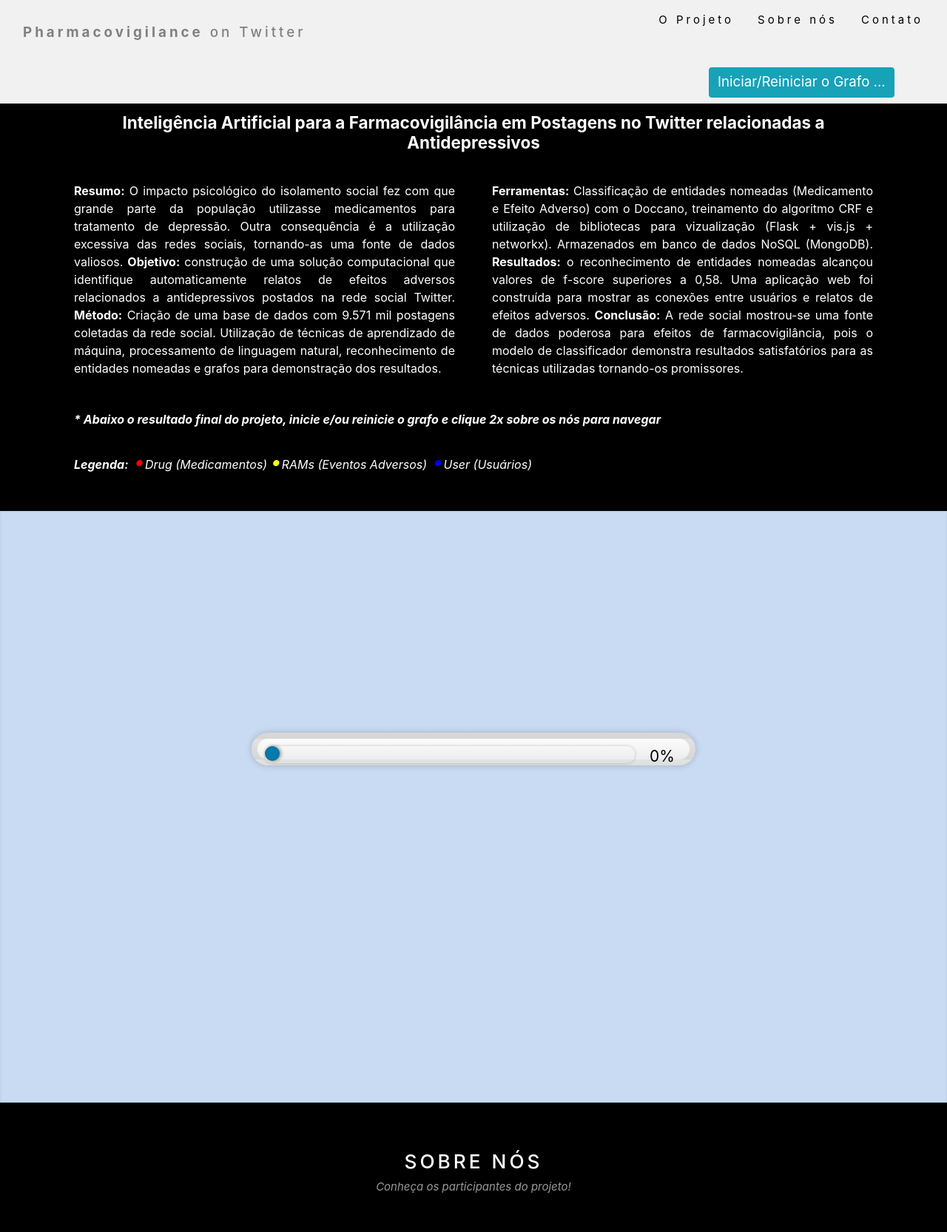
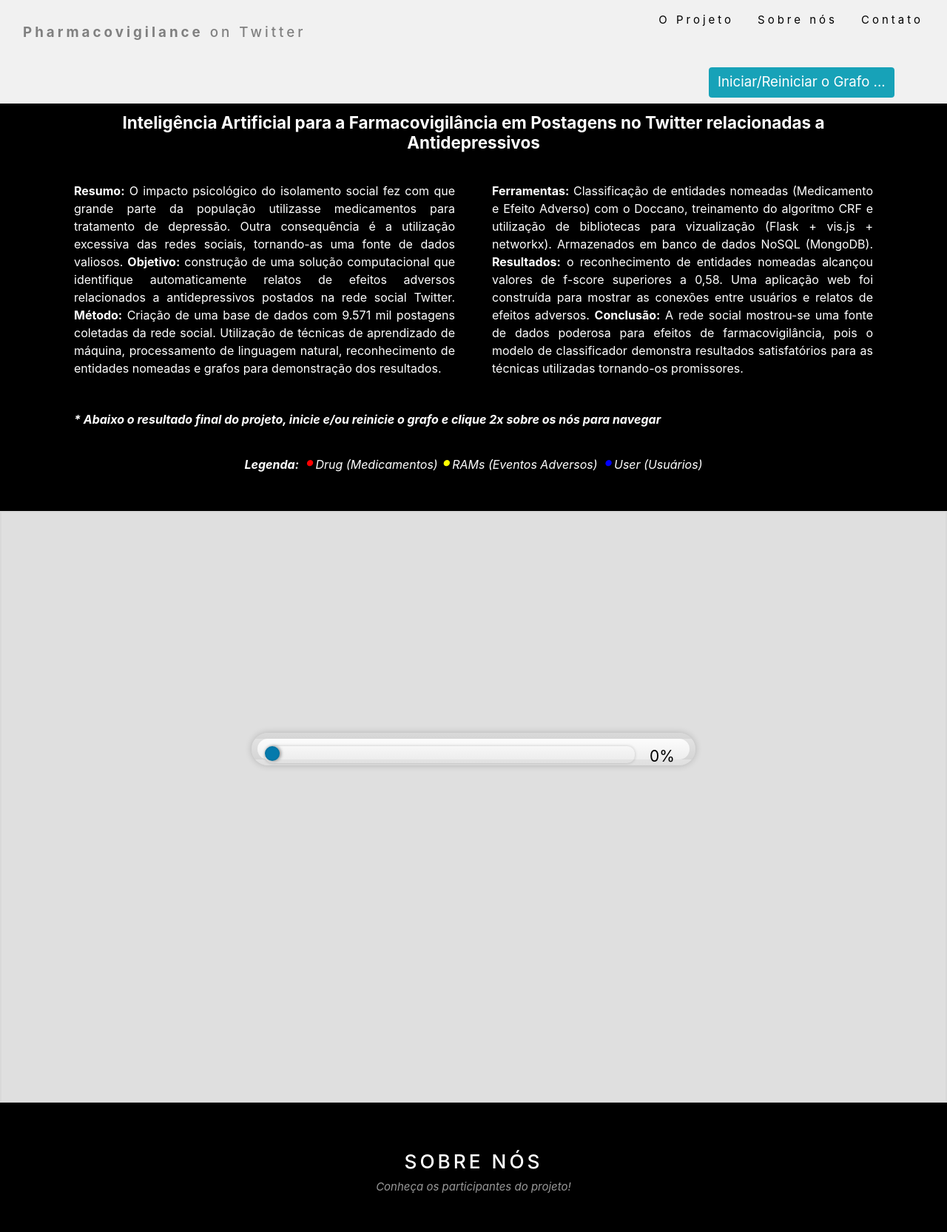
Before and after one commit to Pharmacovigilance-on-Twitter/adr-ner-visualization, a Flask app: page / in a window 1280 px wide. Shown: the top 1666 px of the page at 74% size. Run offline with Flask 2, Linux system fonts and the light colour scheme; some libraries are stand-ins or nearby versions; some web fonts are replaced.

Commit message:
update 02-11-21

```diff
--- a/app.py
+++ b/app.py
@@ -130,6 +130,7 @@ def post_javascript_data():
         return { 'nodes' : list(G.nodes.data()), 'edges' : list(G.edges())}
 
     uri = "mongodb+srv://db_userTwitter:1QFuElt3ASr5r7Dh@twitter.vw2tu.mongodb.net/myFirstDatabase?retryWrites=true&w=majority"
+
     db = returnDatabase(uri = uri, database = 'Twitter' )
     collection = returnCollection(db, collection = 'CRF')
 
--- a/templates/layouts/index.html
+++ b/templates/layouts/index.html
@@ -71,7 +71,7 @@
             <p style="text-align: justify; margin: 20px 100px 25px 100px; font-size: 12pt;">
                 <i><b>* Abaixo o resultado final do projeto, inicie e/ou reinicie o grafo e clique 2x sobre os nós para navegar </i></b>
             </p>
-            <p style="text-align: start; margin: 20px 100px 25px 100px; font-size: 12pt;">
+            <p style="text-align: center; margin: 20px 100px 25px 100px; font-size: 12pt;">
                 <i><b>Legenda:</b><span id="drug"> &#8226;</span>Drug (Medicamentos) <span id="adr"> &#8226;</span>RAMs (Eventos Adversos)<span id="user"> &#8226;</span>User (Usuários)</i>
             </p> <br>
         </div>
--- a/templates/static/css/style.css
+++ b/templates/static/css/style.css
@@ -101,7 +101,7 @@ img#integrante3 {
     left: 0px;
     width: 100%;
     height: 100%;
-    background-color: rgba(193, 214, 241, 0.87);
+    background-color: rgba(219, 219, 219, 0.87);
     -webkit-transition: all 0.5s ease;
     -moz-transition: all 0.5s ease;
     -ms-transition: all 0.5s ease;
@@ -195,7 +195,7 @@ div.outerBorder {
 .box {
     width: 300px;
     height: 300px;
-    background: #fff;
+    background: rgb(252, 252, 252);
 }
 
 span#drug {
```
